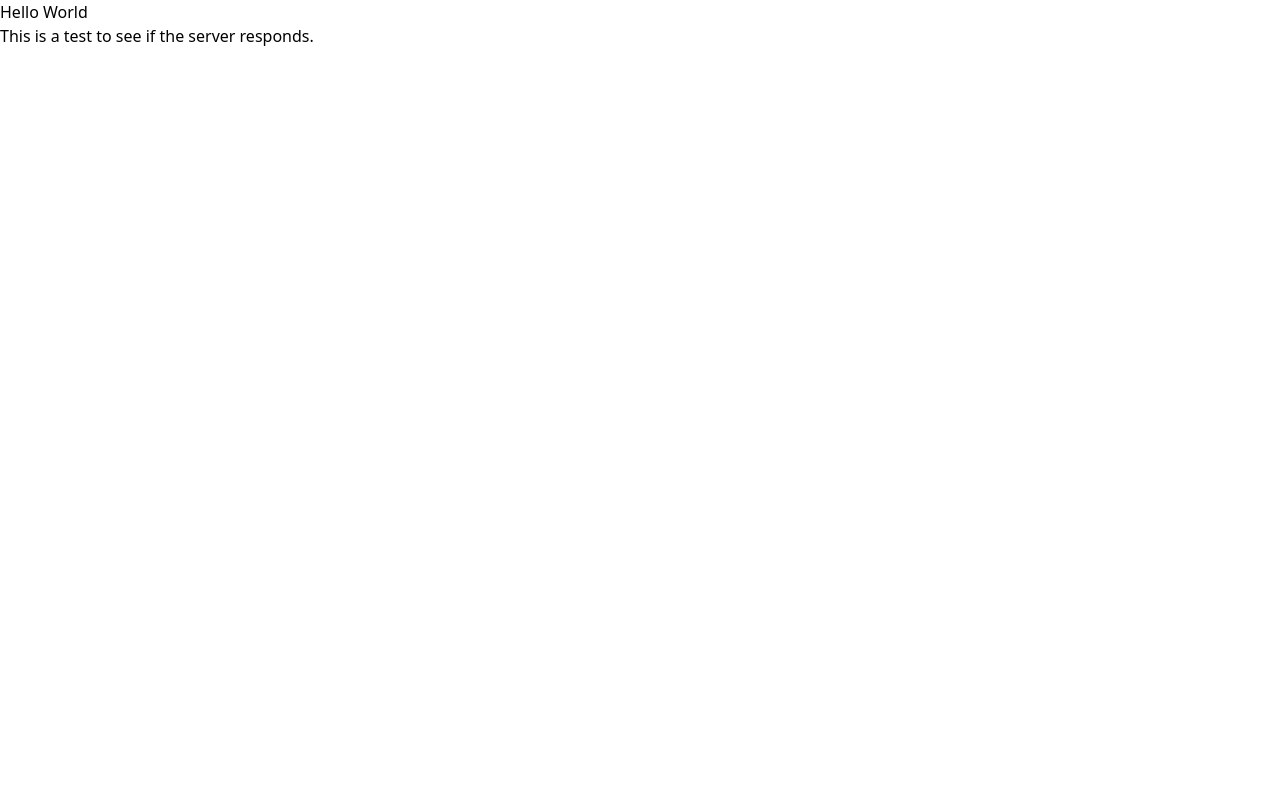
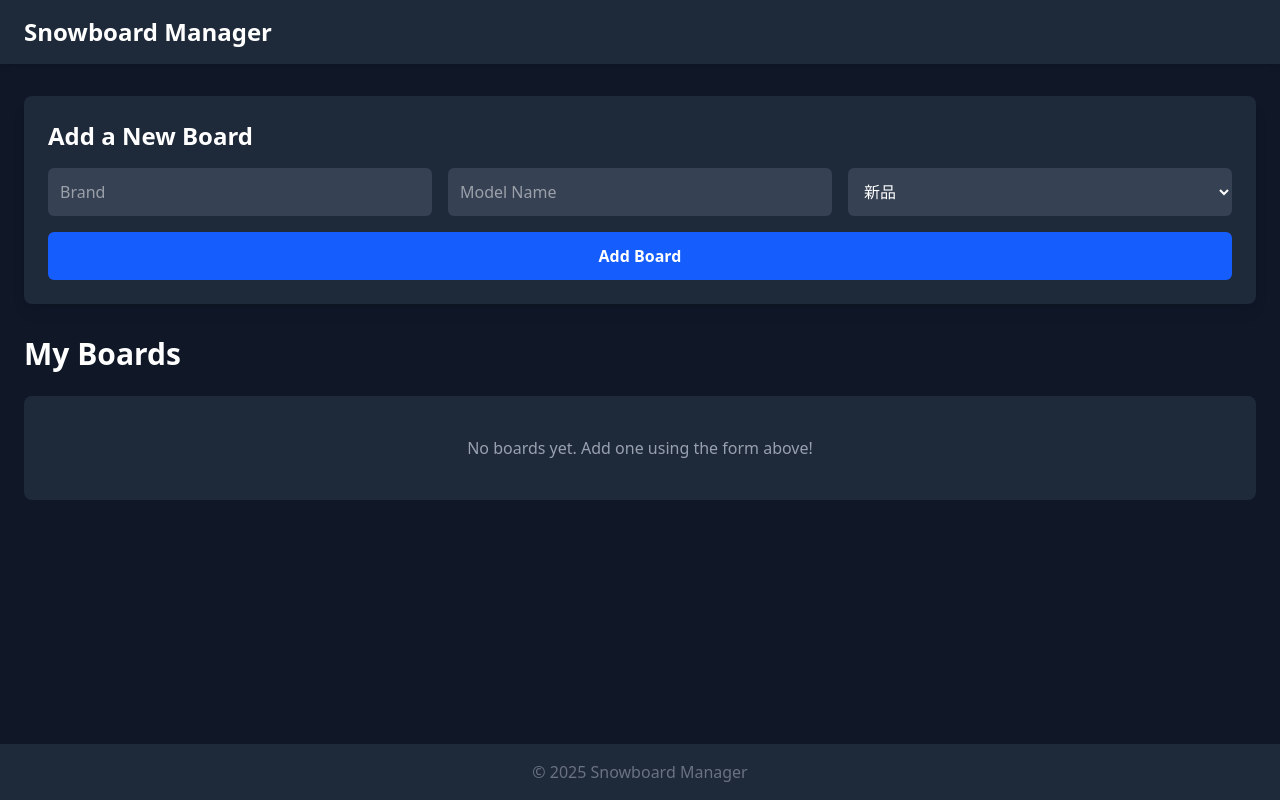
Before and after one commit to Takrider/snowboard-manager, a Next.js app: page / in a window 1280 px wide. Built offline with nearby package versions, Linux system fonts and the light colour scheme.

Commit message:
chore: Revert debugging changes and restore app logic

```diff
--- a/src/app/layout.tsx
+++ b/src/app/layout.tsx
@@ -1,5 +1,16 @@
 import type { Metadata } from "next";
+import { Geist, Geist_Mono } from "next/font/google";
 import "./globals.css";
+
+const geistSans = Geist({
+  variable: "--font-geist-sans",
+  subsets: ["latin"],
+});
+
+const geistMono = Geist_Mono({
+  variable: "--font-geist-mono",
+  subsets: ["latin"],
+});
 
 export const metadata: Metadata = {
   title: "Snowboard Manager",
@@ -13,7 +24,11 @@ export default function RootLayout({
 }>) {
   return (
     <html lang="en">
-      <body>{children}</body>
+      <body
+        className={`${geistSans.variable} ${geistMono.variable} antialiased`}
+      >
+        {children}
+      </body>
     </html>
   );
 }
--- a/src/app/page.tsx
+++ b/src/app/page.tsx
@@ -1,8 +1,18 @@
+import dynamic from 'next/dynamic'
+
+// Dynamically import the main client component with SSR turned off
+const SnowboardManagerClient = dynamic(
+  () => import('@/components/SnowboardManagerClient'),
+  {
+    ssr: false,
+    loading: () => (
+      <div className="flex justify-center items-center min-h-screen bg-gray-900 text-white">
+        <p>Loading Manager...</p>
+      </div>
+    ),
+  }
+)
+
 export default function Page() {
-  return (
-    <div>
-      <h1>Hello World</h1>
-      <p>This is a test to see if the server responds.</p>
-    </div>
-  );
+  return <SnowboardManagerClient />
 }
```
